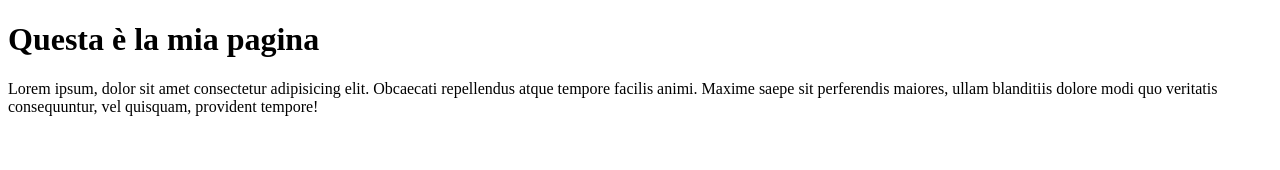
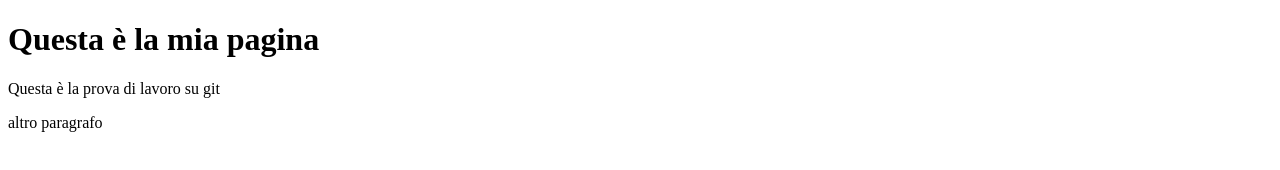
Before and after one commit to olgas-class/git-test, a plain HTML site: page index.html in a window 1280 px wide. Drawn offline with Linux system fonts and the light colour scheme.

Commit message:
feat: changed content

```diff
--- a/index.html
+++ b/index.html
@@ -9,7 +9,8 @@
 
   <h1>Questa è la mia pagina</h1>
 
-  <p>Lorem ipsum, dolor sit amet consectetur adipisicing elit. Obcaecati repellendus atque tempore facilis animi. Maxime saepe sit perferendis maiores, ullam blanditiis dolore modi quo veritatis consequuntur, vel quisquam, provident tempore!</p>
+  <p>Questa è la prova di lavoro su git</p>
+  <p>altro paragrafo</p>
 
 </body>
 </html>
```
